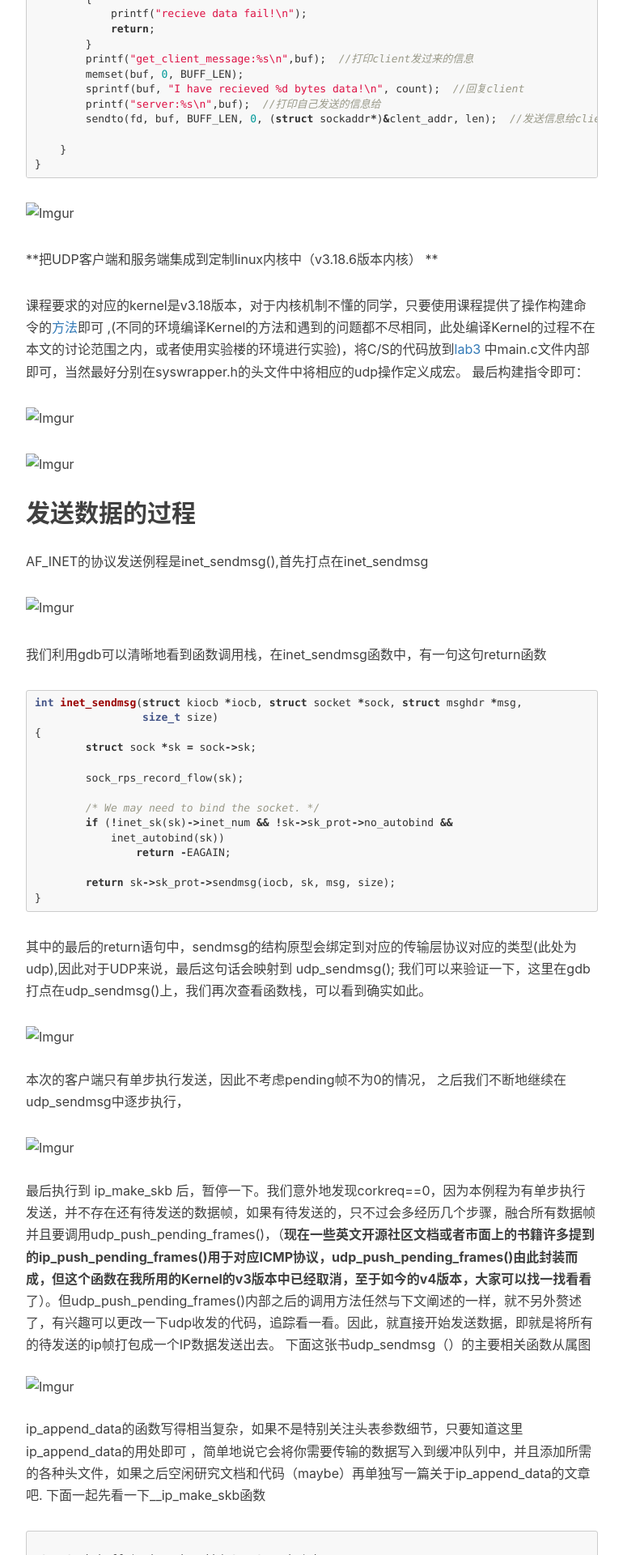
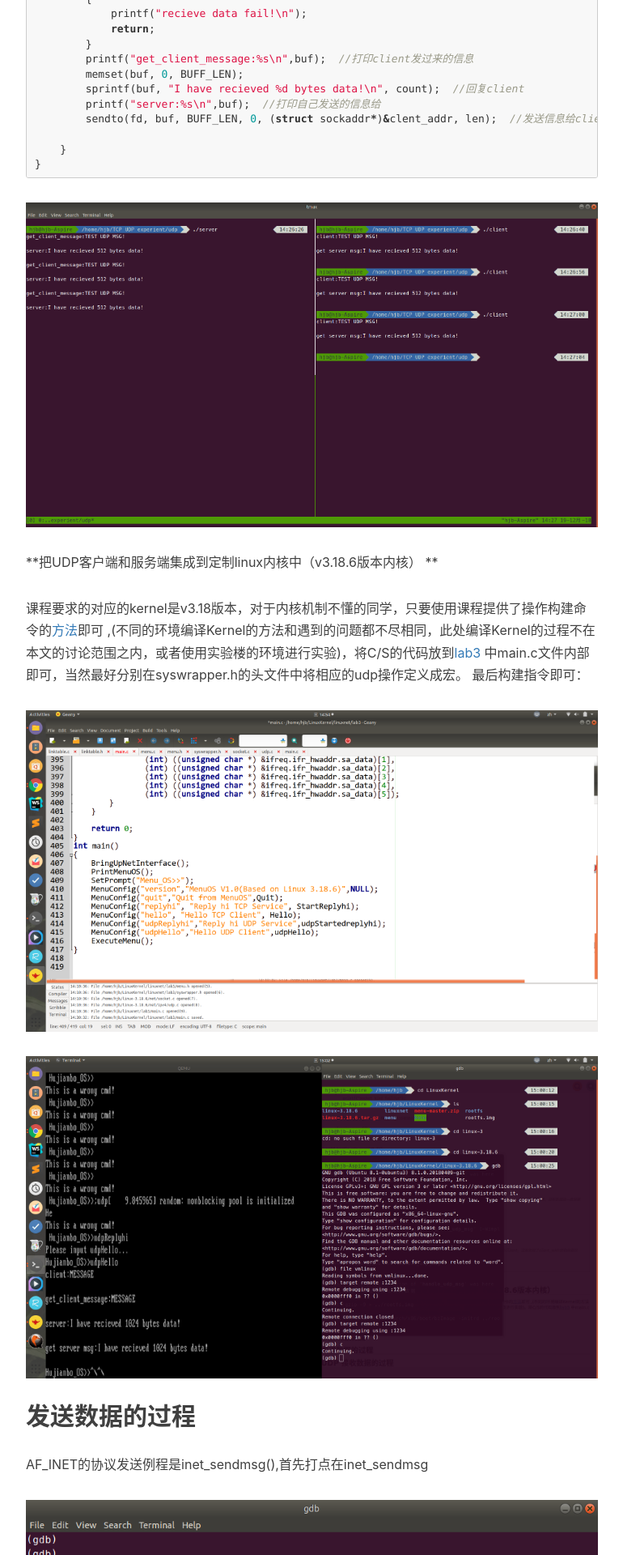
Before and after one commit to Hujianboo/Hujianboo.github.io, a Jekyll site: the page built from _posts/2018-12-20-udp协议栈源码追踪浅析.md, in a window 1280 px wide. Shown: the part 2893-4813 px from the top of the page at 81% size, without its empty margins (233-1003 px from the left). Built offline with Jekyll 4.4.1, drawn with Linux system fonts in a browser that asks for light colours; nearby versions of some CDN libraries; comment, search, counter and statistics services are not loaded.

Commit message:
“提交”

````diff
--- a/_posts/2018-12-20-udp协议栈源码追踪浅析.md
+++ b/_posts/2018-12-20-udp协议栈源码追踪浅析.md
@@ -152,7 +152,7 @@ void handle_udp_msg(int fd)
 }
 ```
 
-![Imgur](../img/9ZUbAxt.png)
+![Imgur](/img/9ZUbAxt.png)
 
 
 
@@ -161,17 +161,17 @@ void handle_udp_msg(int fd)
 课程要求的对应的kernel是v3.18版本，对于内核机制不懂的同学，只要使用课程提供了操作构建命令的[方法](https://github.com/mengning/menu)即可 ,(不同的环境编译Kernel的方法和遇到的问题都不尽相同，此处编译Kernel的过程不在本文的讨论范围之内，或者使用实验楼的环境进行实验)，将C/S的代码放到[lab3](https://github.com/mengning/linuxnet/tree/master/lab3) 中main.c文件内部即可，当然最好分别在syswrapper.h的头文件中将相应的udp操作定义成宏。
 最后构建指令即可：
 
-![Imgur](../img/l8cDS06.png)
+![Imgur](/img/l8cDS06.png)
 
 
 
-![Imgur](../img/cOmZ2Ii.png)
+![Imgur](/img/cOmZ2Ii.png)
 
 ## 发送数据的过程
 
 AF_INET的协议发送例程是inet_sendmsg(),首先打点在inet_sendmsg
 
-![Imgur](../img/73sFn8E.png)
+![Imgur](/img/73sFn8E.png)
 
 我们利用gdb可以清晰地看到函数调用栈，在inet_sendmsg函数中，有一句这句return函数
 ```c
@@ -193,14 +193,14 @@ int inet_sendmsg(struct kiocb *iocb, struct socket *sock, struct msghdr *msg,
 其中的最后的return语句中，sendmsg的结构原型会绑定到对应的传输层协议对应的类型(此处为udp),因此对于UDP来说，最后这句话会映射到 udp_sendmsg();
 我们可以来验证一下，这里在gdb打点在udp_sendmsg()上，我们再次查看函数栈，可以看到确实如此。
 
-![Imgur](../img/5XNWWyM.png)
+![Imgur](/img/5XNWWyM.png)
 本次的客户端只有单步执行发送，因此不考虑pending帧不为0的情况，
 之后我们不断地继续在udp_sendmsg中逐步执行，
 
-![Imgur](../img/jePLA6e.png)
+![Imgur](/img/jePLA6e.png)
 最后执行到 ip_make_skb 后，暂停一下。我们意外地发现corkreq==0，因为本例程为有单步执行发送，并不存在还有待发送的数据帧，如果有待发送的，只不过会多经历几个步骤，融合所有数据帧并且要调用udp_push_pending_frames()，（**现在一些英文开源社区文档或者市面上的书籍许多提到的ip_push_pending_frames()用于对应ICMP协议，udp_push_pending_frames()由此封装而成，但这个函数在我所用的Kernel的v3版本中已经取消，至于如今的v4版本，大家可以找一找看看**了）。但udp_push_pending_frames()内部之后的调用方法任然与下文阐述的一样，就不另外赘述了，有兴趣可以更改一下udp收发的代码，追踪看一看。因此，就直接开始发送数据，即就是将所有的待发送的ip帧打包成一个IP数据发送出去。
 下面这张书udp_sendmsg（）的主要相关函数从属图
-![Imgur](../img/AbdslT9.png)
+![Imgur](/img/AbdslT9.png)
  ip_append_data的函数写得相当复杂，如果不是特别关注头表参数细节，只要知道这里ip_append_data的用处即可
  ，简单地说它会将你需要传输的数据写入到缓冲队列中，并且添加所需的各种头文件，如果之后空闲研究文档和代码（maybe）再单独写一篇关于ip_append_data的文章吧.
 下面一起先看一下__ip_make_skb函数
@@ -334,8 +334,8 @@ ip_local_out函数就是将数据包传送给IP层，如果我们继续往下看
 ## UDP 接收数据的过程
 接收数据的过程与发送的过程其实也是同样类似的。不过多介绍gdb追踪的过程，在这里我直接给出关键处理函数__skb_recv_datagram()
 我们看一下函数调用栈
-![Imgur](../img/FuD1tUn.png)
-![Imgur](../img/DFI6VVW.png)
+![Imgur](/img/FuD1tUn.png)
+![Imgur](/img/DFI6VVW.png)
 __skb_recv_datagram的主体比较长，我们为了学习只截取核心的代码段
 ```c
 do {
````
